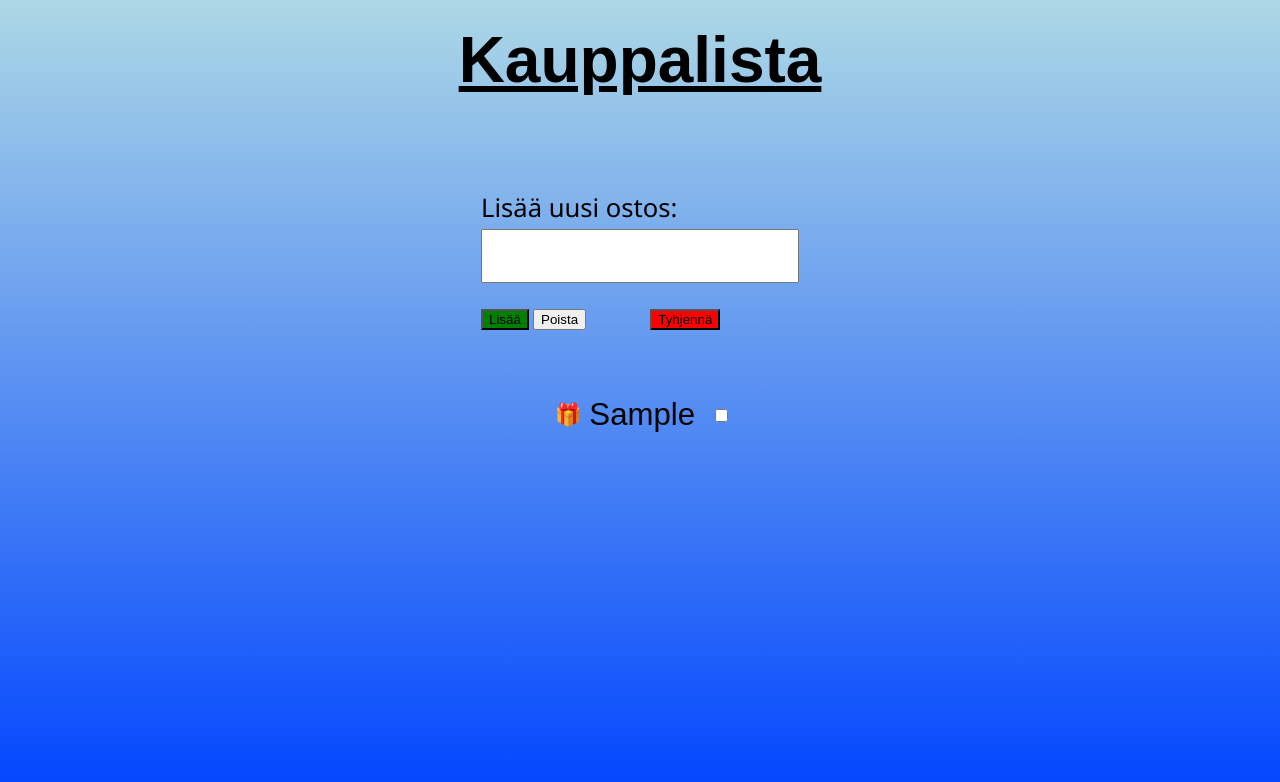
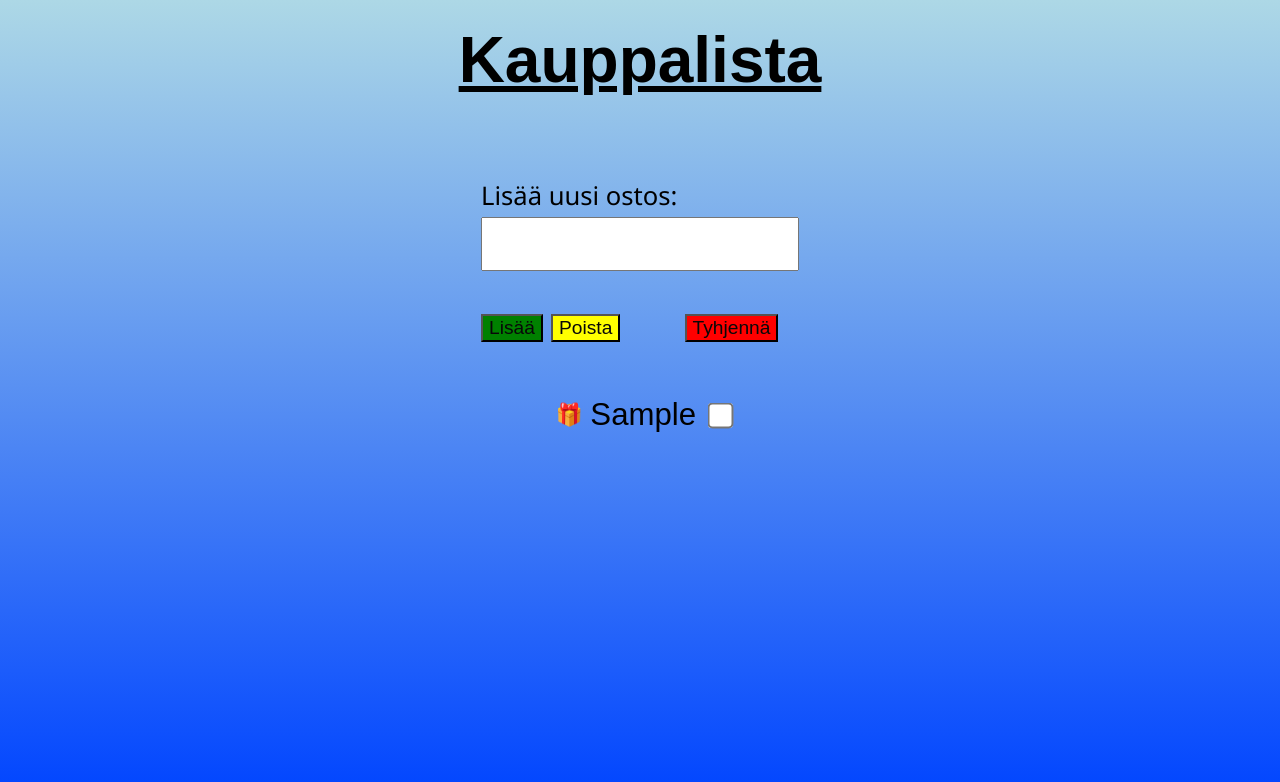
Before and after one commit to QsFoxStudy/Web-sovellusten-kehitt-minen-Javascriptill-TO00BL10-3026, a plain HTML site: page Javascript projektit/Projekti_Yksi_DOM_Skriptaus/index.html in a window 1280 px wide. Both pictures are taken after typing "Sample" into the empty fields and a click on the button "Lisää". Drawn offline with Linux system fonts and the light colour scheme.

Commit message:
projekti 2.2

```diff
--- a/Javascript projektit/Projekti_Yksi_DOM_Skriptaus/css/styles.css
+++ b/Javascript projektit/Projekti_Yksi_DOM_Skriptaus/css/styles.css
@@ -102,4 +102,24 @@ label {
 }
 
 /* Poista-napin tyylit: keltainen tausta ja pieni marginaali */
-#poisto
+#poisto-nappi {
+    background-color: yellow;
+    margin-left: 4px;
+}
+
+/* Yleiset nappien tyylit: koko, fontti ja hover-käyttäytyminen */
+button {
+    height: auto;
+    margin-top: 1em;
+    font-size: 1.2em;
+    background-color: #d9ff00;
+    color: rgb(8, 8, 8);
+    cursor: pointer;
+}
+
+/* Checkboxin tyylit: suurempi koko ja marginaali */
+input[type="checkbox"] {
+    transform: scale(2);
+    vertical-align: middle;
+    margin-left: 2px;
+}
```
